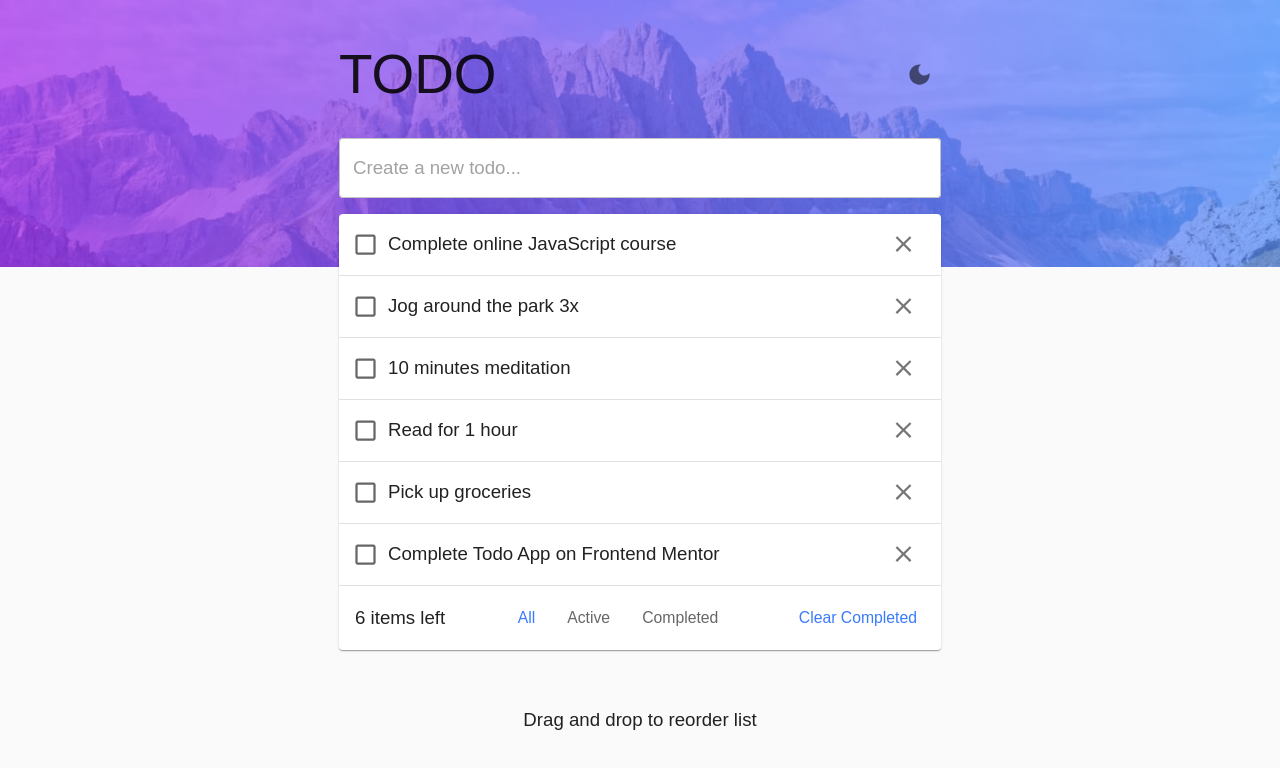
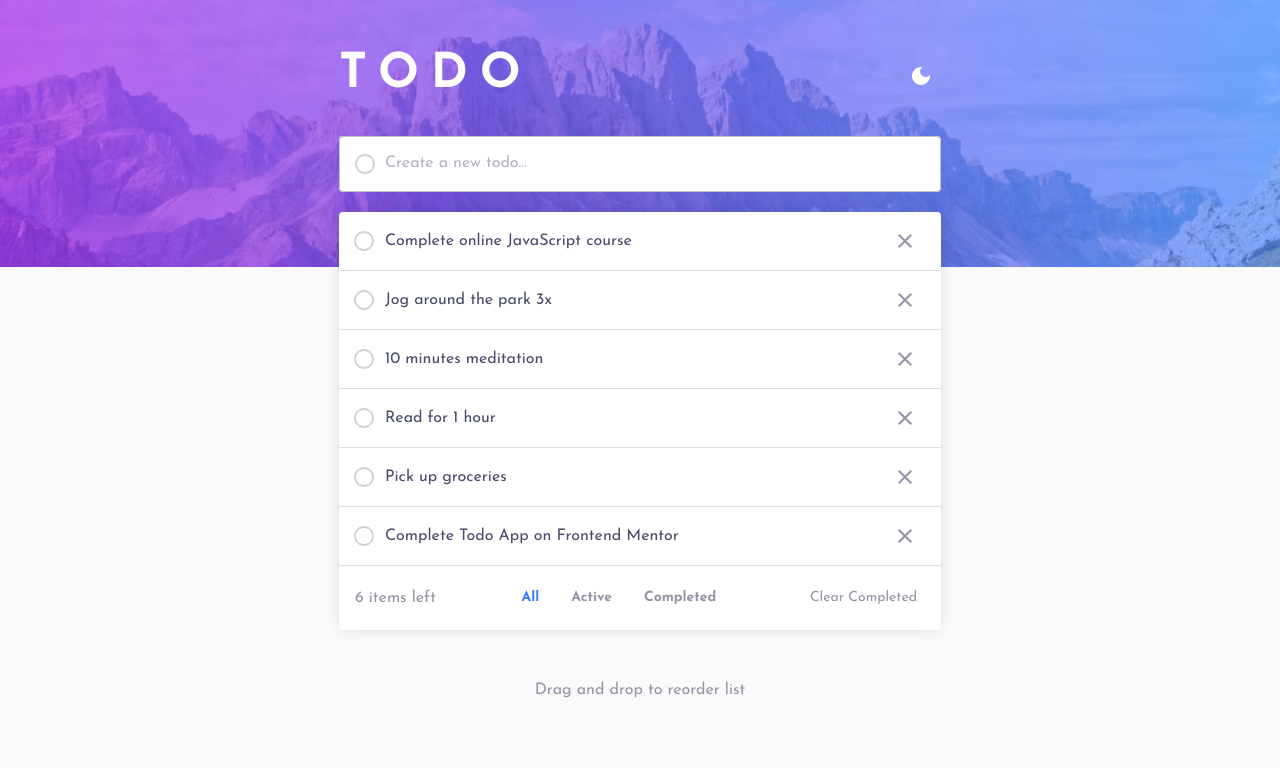
Before and after one commit to erlynascarate/todo-app, a React (Vite) app: page / in a window 1280 px wide. Shown: the top 768 px of the page. Built offline with nearby package versions, Linux system fonts and the light colour scheme.

Commit message:
Style the ligh mode design

```diff
--- a/index.html
+++ b/index.html
@@ -7,6 +7,13 @@
         <meta name="description" content="" />
 
         <title>Todo App</title>
+
+        <link rel="preconnect" href="https://fonts.googleapis.com" />
+        <link rel="preconnect" href="https://fonts.gstatic.com" crossorigin />
+        <link
+            href="https://fonts.googleapis.com/css2?family=Josefin+Sans:wght@400;700&display=swap"
+            rel="stylesheet"
+        />
     </head>
     <body>
         <div id="root"></div>
--- a/src/App.tsx
+++ b/src/App.tsx
@@ -19,34 +19,59 @@ let theme = createTheme({
             xs: 0,
             sm: 600,
             md: 650,
-            lg: 1200,
+            lg: 1150,
             xl: 1536,
         },
     },
     components: {
         MuiButton: {
             styleOverrides: {
+                root: ({ theme }) => ({
+                    textTransform: 'capitalize',
+
+                    color: theme.palette.text.secondary,
+                    ':hover': {
+                        color: theme.palette.text.primary,
+                    },
+                }),
+            },
+        },
+        MuiPaper: {
+            styleOverrides: {
                 root: {
-                    textTransform: 'capitalize',
+                    boxShadow: '0px 0px 16px -4px hsla(0, 0%, 0%, 0.2)',
                 },
             },
         },
         MuiTab: {
             styleOverrides: {
-                root: {
+                root: ({ theme }) => ({
                     minWidth: 'auto',
+                    fontWeight: 700,
                     textTransform: 'capitalize',
-                },
+
+                    ':hover': {
+                        color: theme.palette.text.primary,
+                    },
+
+                    '&.Mui-selected:hover': {
+                        color: theme.palette.primary.main,
+                    },
+                }),
             },
         },
     },
     typography: {
         fontFamily: '"Josefin Sans", sans-serif',
-        fontSize: 15.75,
     },
     palette: {
         primary: {
             main: 'hsl(220, 98%, 61%)',
+        },
+        text: {
+            primary: 'hsl(235, 19%, 35%)',
+            secondary: 'hsl(236, 9%, 61%)',
+            disabled: 'hsl(233, 11%, 84%)',
         },
         background: {
             default: 'hsl(0, 0%, 98%)',
@@ -57,8 +82,6 @@ let theme = createTheme({
 theme = responsiveFontSizes(theme)
 
 function App() {
-    console.log(theme.breakpoints.up('md'))
-
     return (
         <ThemeProvider theme={theme}>
             <CssBaseline />
@@ -68,7 +91,7 @@ function App() {
                     sx={{
                         display: 'flex',
                         flexDirection: 'column',
-                        rowGap: 2,
+                        rowGap: 2.5,
                         px: 3,
                     }}
                     component="main"
@@ -78,7 +101,13 @@ function App() {
 
                     <TodoList />
 
-                    <Paper>
+                    <Paper
+                        sx={{
+                            display: {
+                                sm: 'none',
+                            },
+                        }}
+                    >
                         <Filters />
                     </Paper>
                 </Container>
--- a/src/components/Filters.tsx
+++ b/src/components/Filters.tsx
@@ -1,7 +1,7 @@
+import { SyntheticEvent } from 'react'
+import { useDispatch, useSelector } from 'react-redux'
 import { Tab, Tabs } from '@mui/material'
-import { SyntheticEvent } from 'react'
 import { filters, updateFilter } from '../features/filter/filterSlice'
-import { useDispatch, useSelector } from 'react-redux'
 import { RootState } from '../app/store'
 
 type FiltersProps = {
@@ -21,10 +21,10 @@ const Filters = (props: FiltersProps) => {
 
     return (
         <Tabs
+            onChange={handleChange}
             sx={{
                 display,
             }}
-            onChange={handleChange}
             value={filter}
             centered
             TabIndicatorProps={{
--- a/src/components/Footer.tsx
+++ b/src/components/Footer.tsx
@@ -6,11 +6,13 @@ const Footer = () => {
             sx={{
                 justifyContent: 'center',
                 alignItems: 'center',
-                py: 5,
+                py: { xs: 5, lg: 6 },
             }}
             component="footer"
         >
-            <Typography>Drag and drop to reorder list</Typography>
+            <Typography color="text.secondary">
+                Drag and drop to reorder list
+            </Typography>
         </Stack>
     )
 }
--- a/src/components/Header.tsx
+++ b/src/components/Header.tsx
@@ -1,15 +1,16 @@
-import { SyntheticEvent } from 'react'
+import { BaseSyntheticEvent } from 'react'
 import { useDispatch } from 'react-redux'
 
-import { Box, IconButton, Stack, TextField, Typography } from '@mui/material'
-import { DarkMode } from '@mui/icons-material'
+import { IconButton, Stack, OutlinedInput, Typography } from '@mui/material'
+import DarkMode from '@mui/icons-material/DarkMode'
+import RadioButtonUncheckedIcon from '@mui/icons-material/RadioButtonUnchecked'
 
 import { addTodo } from '../features/todoList/todoListSlice'
 
 const Header = () => {
     const dispach = useDispatch()
 
-    const handleSubmit = (event: SyntheticEvent<HTMLFormElement>) => {
+    const handleSubmit = (event: BaseSyntheticEvent) => {
         event.preventDefault()
 
         const form = event.target
@@ -19,40 +20,52 @@ const Header = () => {
 
         form.reset()
     }
+
     return (
         <Stack onSubmit={handleSubmit} component="form">
             <Stack
                 sx={{
                     flexDirection: 'row',
+                    justifyContent: 'space-between',
                     alignItems: 'center',
                     py: 4,
                 }}
             >
-                <Typography variant="h3">TODO</Typography>
+                <Typography
+                    sx={{
+                        fontWeight: 700,
+                        letterSpacing: 12,
+                    }}
+                    component="h1"
+                    color="common.white"
+                    variant="h3"
+                >
+                    TODO
+                </Typography>
 
-                <Box
-                    sx={{
-                        flexGrow: 1,
-                    }}
-                />
-
-                <IconButton>
+                <IconButton sx={{ color: 'common.white' }}>
                     <DarkMode />
                 </IconButton>
             </Stack>
 
-            <TextField
+            <OutlinedInput
                 sx={{
-                    '& .MuiInputBase-root': {
-                        bgcolor: 'background.paper',
-                    },
+                    bgcolor: 'background.paper',
                 }}
+                autoComplete="off"
                 placeholder="Create a new todo..."
                 name="name"
-                required
                 inputProps={{
                     minLength: 3,
                 }}
+                startAdornment={
+                    <RadioButtonUncheckedIcon
+                        sx={{
+                            mr: 1,
+                            color: 'text.disabled',
+                        }}
+                    />
+                }
             />
         </Stack>
     )
--- a/src/components/Layout.tsx
+++ b/src/components/Layout.tsx
@@ -1,18 +1,21 @@
 import { Stack, styled } from '@mui/material'
-import bgMobileLight from '../assets/bg-mobile-light.jpg'
 import bgDesktopLight from '../assets/bg-desktop-light.jpg'
 
-const Image = styled(Stack)({
-    paddingTop: 10,
-    paddingBottom: 10,
-    minHeight: '100vh',
-    backgroundImage: `url(${bgMobileLight})`,
-    backgroundRepeat: 'no-repeat',
-    backgroundSize: 'contain',
+const Image = styled(Stack)(({ theme }) => {
+    const minWidthDesktop = theme.breakpoints.up('lg')
 
-    '@media (min-width: 1020px)': {
+    return {
+        paddingTop: 16,
+        minHeight: '100vh',
         backgroundImage: `url(${bgDesktopLight})`,
-    },
+        backgroundRepeat: 'no-repeat',
+        backgroundSize: 'auto 240px',
+        backgroundPositionX: 'center',
+
+        [minWidthDesktop]: {
+            backgroundSize: '100%',
+        },
+    }
 })
 
 export default Image
--- a/src/components/TodoListItem.tsx
+++ b/src/components/TodoListItem.tsx
@@ -6,7 +6,10 @@ import {
     ListItemButton,
     ListItemText,
 } from '@mui/material'
+import DoneIcon from '@mui/icons-material/Done'
+import RadioButtonUncheckedIcon from '@mui/icons-material/RadioButtonUnchecked'
 import ClearIcon from '@mui/icons-material/Clear'
+
 import { check, removeTodo } from '../features/todoList/todoListSlice'
 
 type TodoListItemProps = {
@@ -31,14 +34,48 @@ const TodoListItem = (props: TodoListItemProps) => {
             divider
             disablePadding
             secondaryAction={
-                <IconButton onClick={handleClick}>
+                <IconButton
+                    onClick={handleClick}
+                    sx={{
+                        color: 'text.secondary',
+                    }}
+                >
                     <ClearIcon />
                 </IconButton>
             }
         >
             <ListItemButton onClick={handleCheck}>
-                <Checkbox checked={checked} edge="start" />
-                <ListItemText primary={name} />
+                <Checkbox
+                    sx={{
+                        color: 'text.disabled',
+                    }}
+                    checked={checked}
+                    edge="start"
+                    icon={<RadioButtonUncheckedIcon />}
+                    checkedIcon={
+                        <DoneIcon
+                            sx={{
+                                borderRadius: '50%',
+                                p: 0.45,
+                                color: 'common.white',
+                                background:
+                                    'linear-gradient(135deg,hsl(192, 100%, 67%), hsl(280, 87%, 65%))',
+                            }}
+                        />
+                    }
+                />
+                <ListItemText
+                    sx={{
+                        '::first-letter': { textTransform: 'uppercase' },
+                        overflowWrap: 'anywhere',
+
+                        ...(checked && {
+                            color: 'text.secondary',
+                            textDecoration: 'line-through',
+                        }),
+                    }}
+                    primary={name}
+                />
             </ListItemButton>
         </ListItem>
     )
--- a/src/containers/TodoList.tsx
+++ b/src/containers/TodoList.tsx
@@ -48,6 +48,7 @@ const TodoList = () => {
 
                 <ListItem
                     sx={{
+                        color: 'text.secondary',
                         justifyContent: 'space-between',
                     }}
                 >
```
